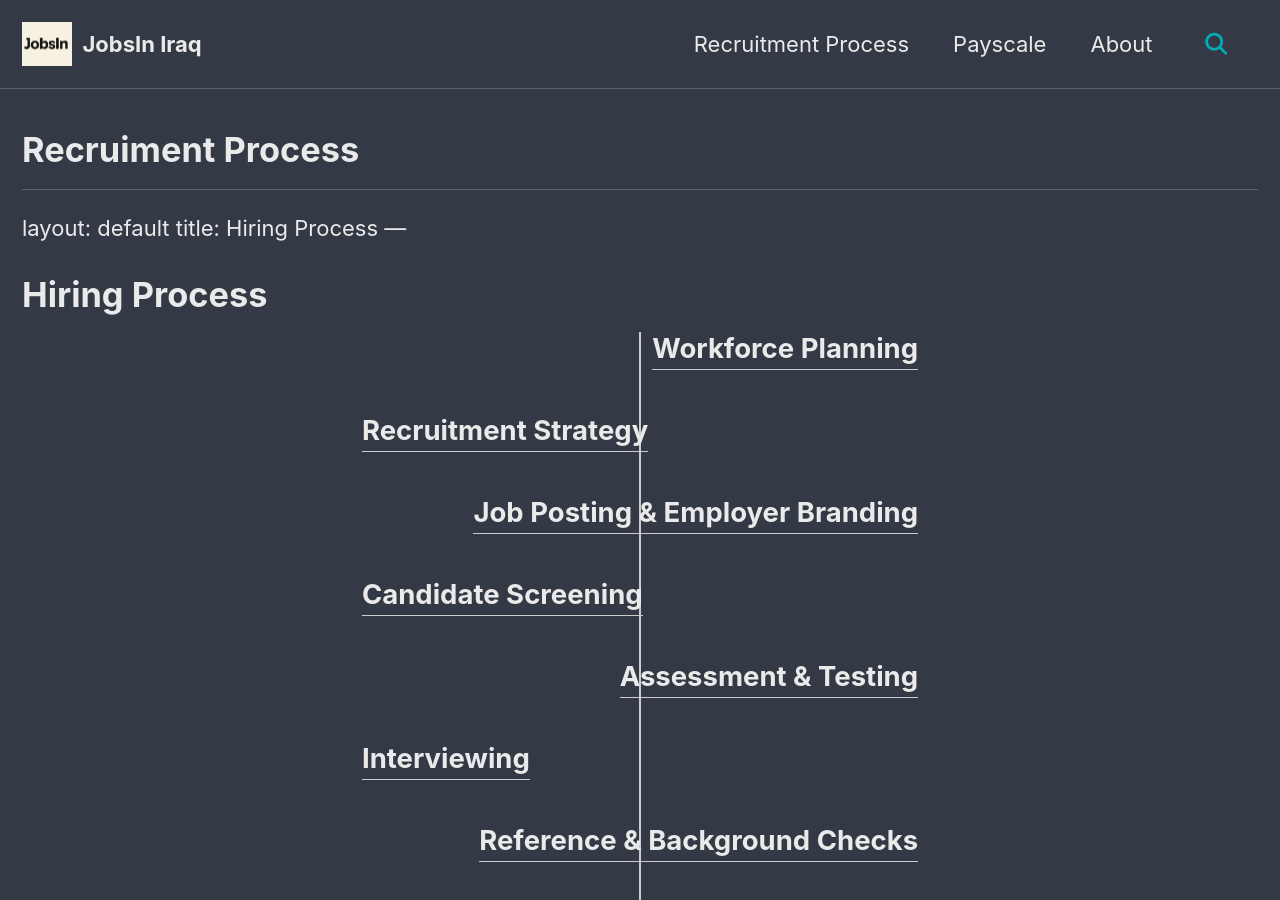
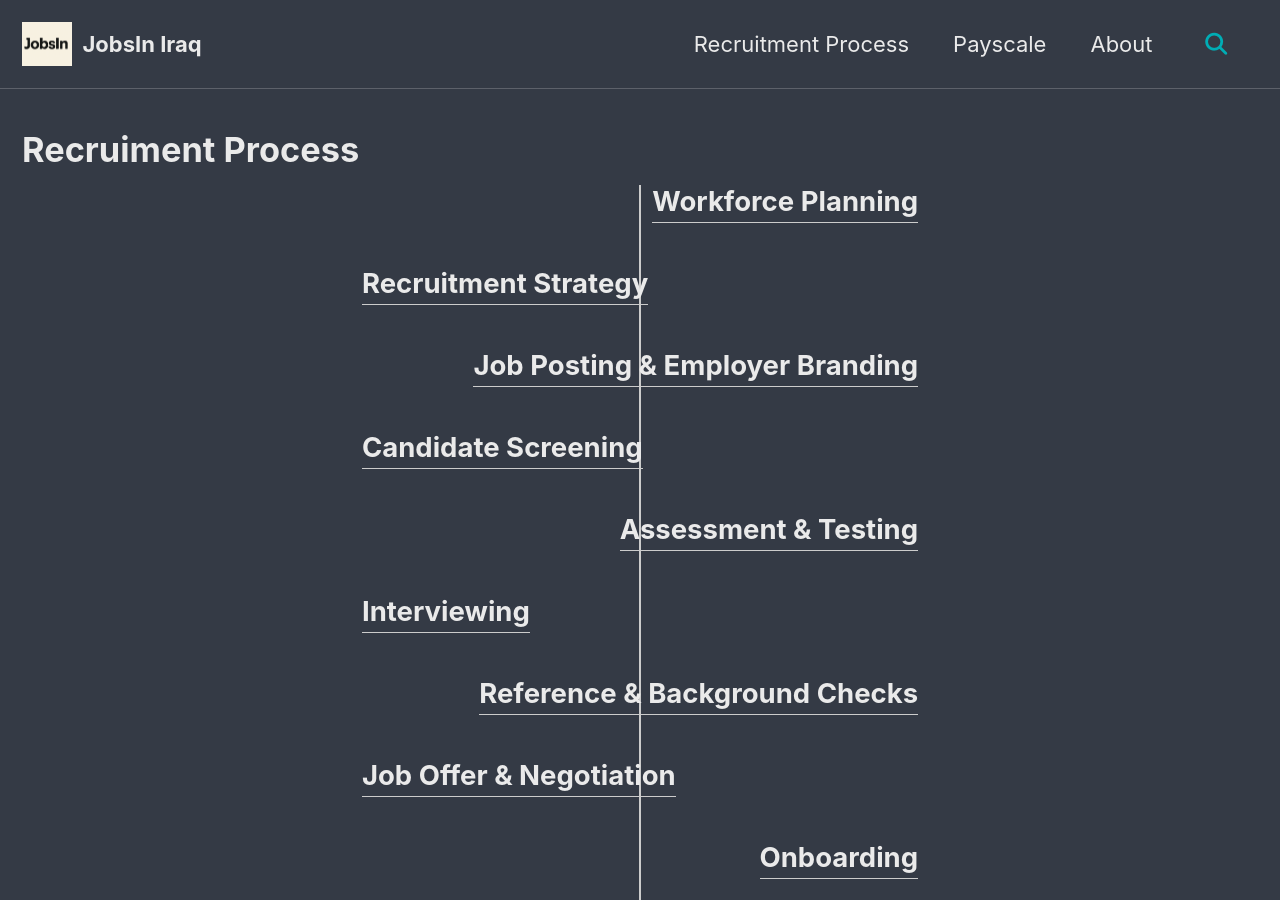
Before and after one commit to JobsInIraq/jobsiniraq.github.io, a Jekyll site: the page built from _pages/process.md, in a window 1280 px wide and 900 px high. Built offline with Jekyll 4.4.1, drawn with Linux system fonts in a browser that asks for light colours; cached includes are drawn as plain includes.

Commit message:
Update process.md

```diff
--- a/_pages/process.md
+++ b/_pages/process.md
@@ -3,12 +3,6 @@ layout: home
 title: Recruiment Process
 permalink: /process/
 ---
----
-layout: default
-title: Hiring Process
----
-
-# Hiring Process
 
 <style>
 .timeline {
```
